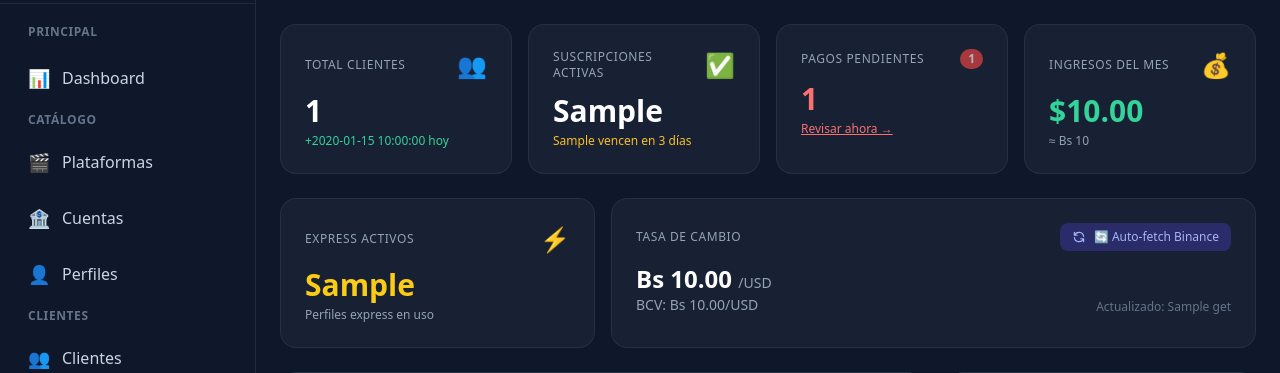
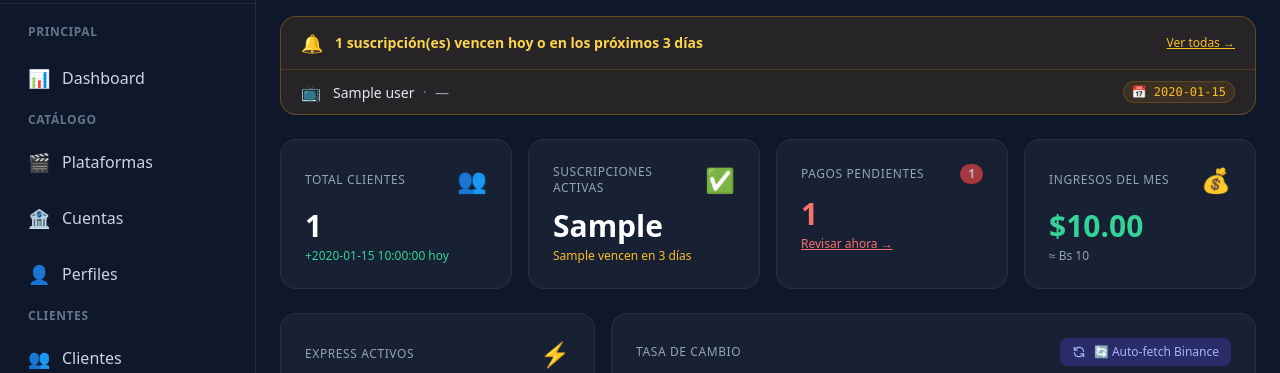
Before and after one commit to luisgdr55/SmartFlix, a Python web app: template streamvip/admin_panel/templates/dashboard.html in a window 1280 px wide. Shown: the part 73-446 px from the top of the page. Run offline with Jinja, Linux system fonts and the light colour scheme; the template is opened without the code that fills it: most values are stand-ins (such as "Sample title", 1, 10 or a date in 2020); some libraries are stand-ins or nearby versions.

Commit message:
feat: expiry alert banner on dashboard for subs due in <=3 days
Co-Authored-By: Claude Sonnet 4.6 <noreply@anthropic.com>

```diff
--- a/streamvip/admin_panel/templates/dashboard.html
+++ b/streamvip/admin_panel/templates/dashboard.html
@@ -6,6 +6,39 @@
 {% if error %}
 <div class="mx-6 mt-4 flex items-center gap-3 bg-red-500/10 border border-red-500/30 text-red-400 rounded-xl px-4 py-3 text-sm">
   ⚠️ Error cargando estadísticas: {{ error }}
+</div>
+{% endif %}
+
+{% if expiring_alert %}
+<div class="mx-6 mt-4 bg-amber-500/10 border border-amber-500/30 rounded-2xl overflow-hidden">
+  <div class="flex items-center gap-3 px-5 py-3 border-b border-amber-500/20">
+    <span class="text-lg">🔔</span>
+    <p class="text-sm font-semibold text-amber-300">
+      {{ expiring_alert | length }} suscripción(es) vencen hoy o en los próximos 3 días
+    </p>
+    <a href="/panel/subscriptions" class="ml-auto text-xs text-amber-400 hover:text-amber-300 underline">Ver todas →</a>
+  </div>
+  <div class="divide-y divide-amber-500/10">
+    {% for sub in expiring_alert %}
+    {% set ed = sub['end_date'][:10] %}
+    {% set platform = sub.get('platforms') or {} %}
+    {% set user = sub.get('users') or {} %}
+    {% set today = now_ve.strftime('%Y-%m-%d') %}
+    <div class="flex items-center gap-3 px-5 py-2.5 hover:bg-amber-500/5 transition-colors">
+      <span class="text-base">{{ platform.get('icon_emoji', '📺') }}</span>
+      <div class="flex-1 min-w-0">
+        <span class="text-sm text-slate-200 font-medium">{{ user.get('name') or user.get('username') or '—' }}</span>
+        <span class="text-slate-500 mx-1">·</span>
+        <span class="text-sm text-slate-400">{{ platform.get('name', '—') }}</span>
+      </div>
+      {% if ed == today %}
+      <span class="text-xs font-bold text-red-400 bg-red-500/15 border border-red-500/30 px-2 py-0.5 rounded-full animate-pulse">⚠️ Vence HOY</span>
+      {% else %}
+      <span class="text-xs font-mono text-amber-400 bg-amber-500/10 border border-amber-500/20 px-2 py-0.5 rounded-full">📅 {{ ed }}</span>
+      {% endif %}
+    </div>
+    {% endfor %}
+  </div>
 </div>
 {% endif %}
 {% endblock %}
```
Also changed, not shown: streamvip/admin_panel/router.py (+16 -0 lines).
